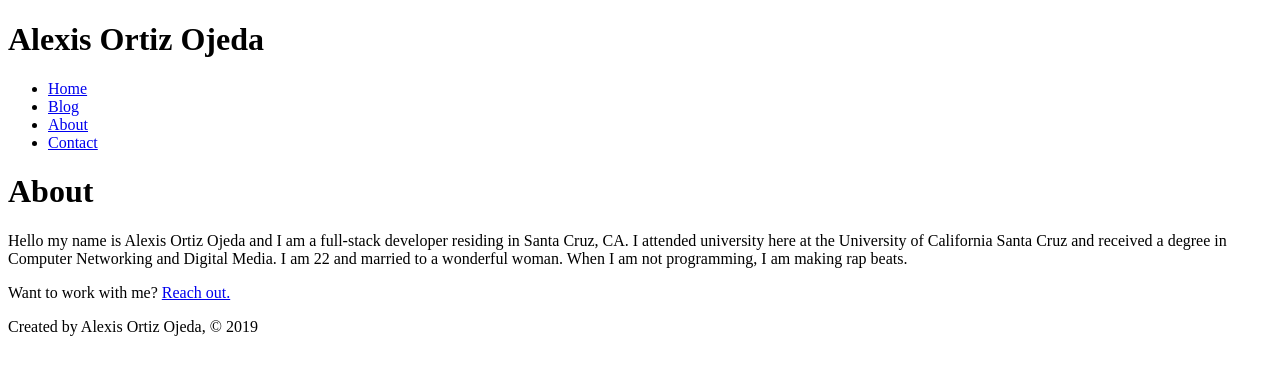
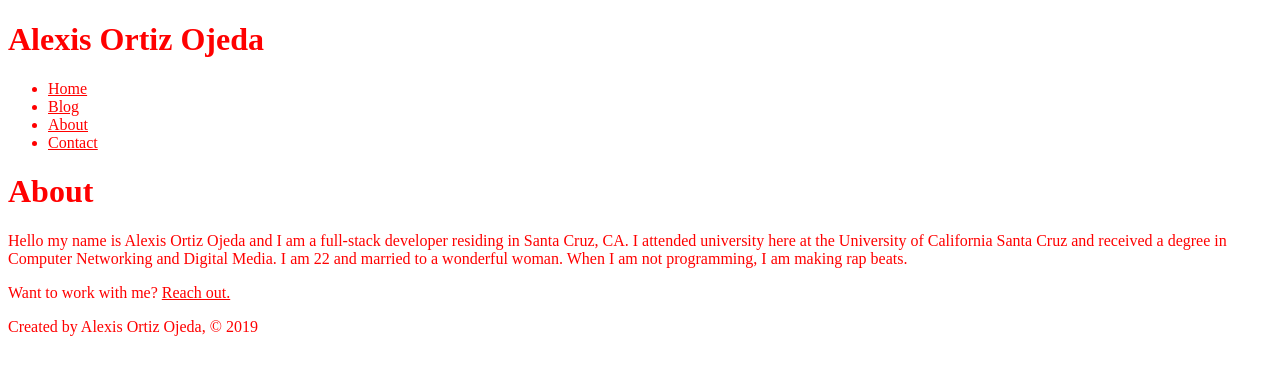
Before and after one commit to aortizoj15/gatsby-personal, a Gatsby site: page /about in a window 1280 px wide. Built offline with nearby package versions, Linux system fonts and the light colour scheme; Gatsby itself is replaced by a stand-in of ours.

Commit message:
Commit before adding styling to app

```diff
--- a/src/components/layout.js
+++ b/src/components/layout.js
@@ -1,6 +1,7 @@
 import React from 'react';
 import Header from './header';
 import Footer from './footer';
+import '../styles/index.css';
 
 const Layout = props => {
   const { children } = props;
--- a/src/pages/about.js
+++ b/src/pages/about.js
@@ -1,23 +1,22 @@
 import React from 'react';
 import { Link } from 'gatsby';
-import Footer from '../components/footer';
-import Header from '../components/header';
+import Layout from '../components/layout';
 
 const AboutPage = () => (
   <div>
-    <Header />
+    <Layout>
       <h1>About</h1>
       <p>
         Hello my name is Alexis Ortiz Ojeda and I am a full-stack developer
         residing in Santa Cruz, CA. I attended university here at the University
-      of California Santa Cruz and received a degree in Computer Networking and
-      Digital Media. I am 22 and married to a wonderful woman. When I am not
-      programming, I am making rap beats.
+        of California Santa Cruz and received a degree in Computer Networking
+        and Digital Media. I am 22 and married to a wonderful woman. When I am
+        not programming, I am making rap beats.
       </p>
       <p>
         Want to work with me? <Link to="/contact">Reach out.</Link>
       </p>
-    <Footer />
+    </Layout>
   </div>
 );
 
--- /dev/null
+++ b/src/styles/index.css
@@ -0,0 +1,3 @@
+* {
+  color: red;
+}
```
Also changed, not shown: src/pages/blog.js (+9 -10 lines), src/pages/contact.js (+3 -4 lines). Lines whose indentation alone changed are shown as unchanged.
